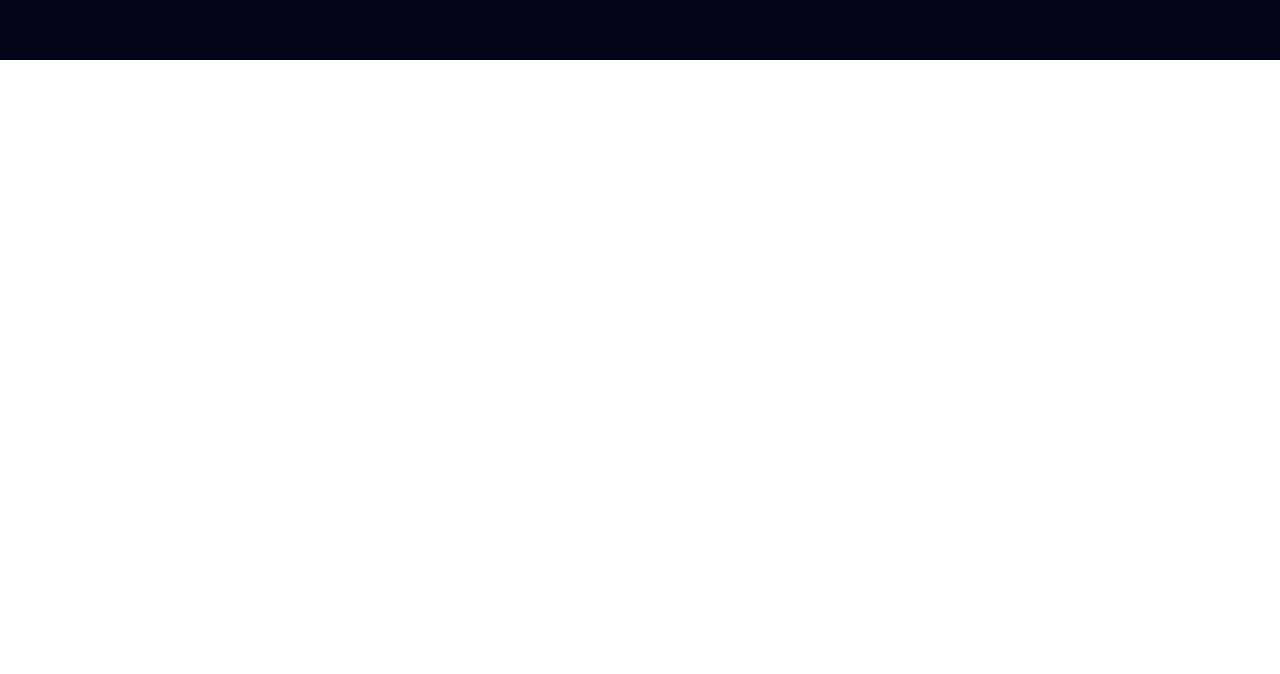
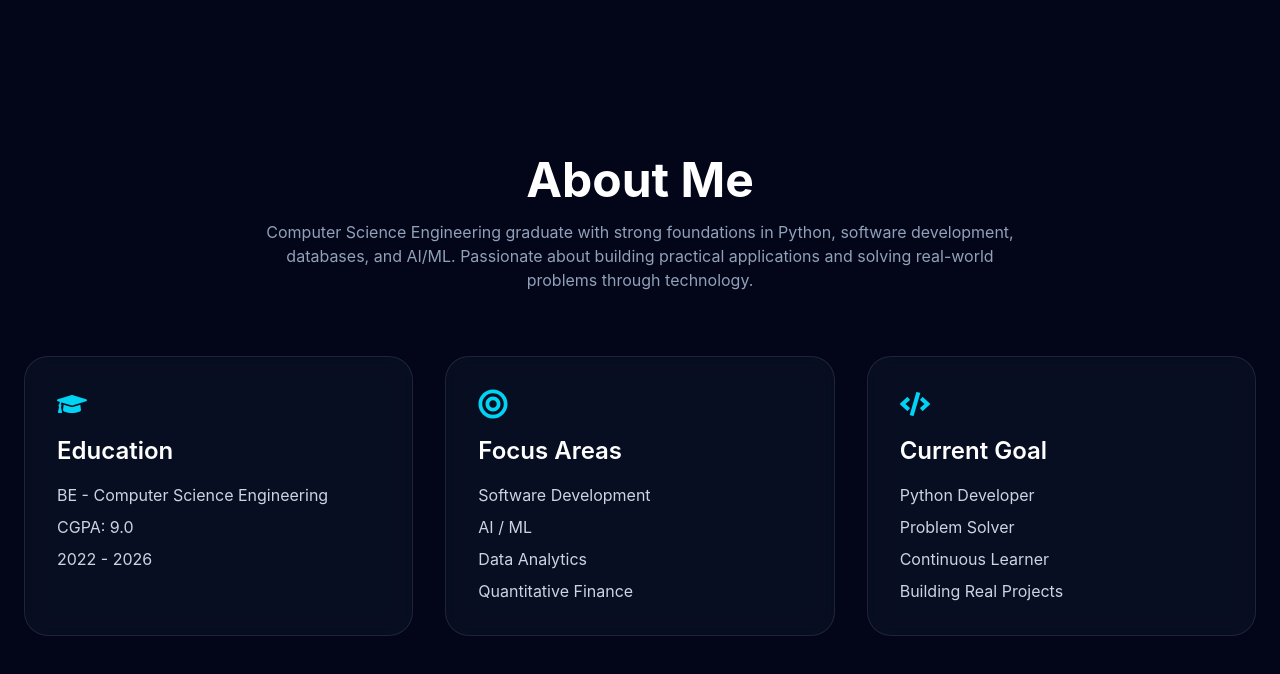
Before and after one commit to Rohan2731/rohan-portfolio, a React app: page / in a window 1280 px wide. Shown: the part 740-1414 px from the top of the page. Before the commit the page ends 800 px from the top, so only its background shows below. Built offline with nearby package versions, Linux system fonts and the light colour scheme; the HTML template or start-up script is replaced by a standard one.

Commit message:
Added about section

```diff
--- a/src/App.jsx
+++ b/src/App.jsx
@@ -1,11 +1,13 @@
 import Navbar from "./components/Navbar";
 import Hero from "./components/Hero";
+import About from "./components/About";
 
 function App() {
   return (
     <div className="bg-slate-950">
       <Navbar />
       <Hero />
+      <About />
     </div>
   );
 }
--- a/src/components/About.jsx
+++ b/src/components/About.jsx
@@ -0,0 +1,113 @@
+import { motion } from "framer-motion";
+import { FaGraduationCap, FaBullseye, FaCode } from "react-icons/fa";
+
+function About() {
+  const cards = [
+    {
+      icon: <FaGraduationCap />,
+      title: "Education",
+      items: [
+        "BE - Computer Science Engineering",
+        "CGPA: 9.0",
+        "2022 - 2026",
+      ],
+    },
+    {
+      icon: <FaBullseye />,
+      title: "Focus Areas",
+      items: [
+        "Software Development",
+        "AI / ML",
+        "Data Analytics",
+        "Quantitative Finance",
+      ],
+    },
+    {
+      icon: <FaCode />,
+      title: "Current Goal",
+      items: [
+        "Python Developer",
+        "Problem Solver",
+        "Continuous Learner",
+        "Building Real Projects",
+      ],
+    },
+  ];
+
+  return (
+    <section
+      id="about"
+      className="py-24 px-6 bg-slate-950 text-white"
+    >
+      <div className="max-w-7xl mx-auto">
+
+        {/* Heading */}
+        <motion.div
+          initial={{ opacity: 0, y: 40 }}
+          whileInView={{ opacity: 1, y: 0 }}
+          transition={{ duration: 0.6 }}
+          viewport={{ once: true }}
+          className="text-center mb-16"
+        >
+          <h2 className="text-4xl md:text-5xl font-bold mb-4">
+            About Me
+          </h2>
+
+          <p className="text-slate-400 max-w-3xl mx-auto">
+            Computer Science Engineering graduate with strong foundations
+            in Python, software development, databases, and AI/ML.
+            Passionate about building practical applications and solving
+            real-world problems through technology.
+          </p>
+        </motion.div>
+
+        {/* Cards */}
+        <div className="grid md:grid-cols-3 gap-8">
+
+          {cards.map((card, index) => (
+            <motion.div
+              key={index}
+              initial={{ opacity: 0, y: 50 }}
+              whileInView={{ opacity: 1, y: 0 }}
+              transition={{
+                duration: 0.5,
+                delay: index * 0.2,
+              }}
+              viewport={{ once: true }}
+              className="
+                bg-slate-900/50
+                backdrop-blur-md
+                border
+                border-white/10
+                rounded-3xl
+                p-8
+                hover:border-cyan-400/40
+                hover:-translate-y-2
+                transition-all
+                duration-300
+              "
+            >
+              <div className="text-cyan-400 text-3xl mb-4">
+                {card.icon}
+              </div>
+
+              <h3 className="text-2xl font-semibold mb-4">
+                {card.title}
+              </h3>
+
+              <ul className="space-y-2 text-slate-300">
+                {card.items.map((item, i) => (
+                  <li key={i}>{item}</li>
+                ))}
+              </ul>
+            </motion.div>
+          ))}
+
+        </div>
+
+      </div>
+    </section>
+  );
+}
+
+export default About;
```
